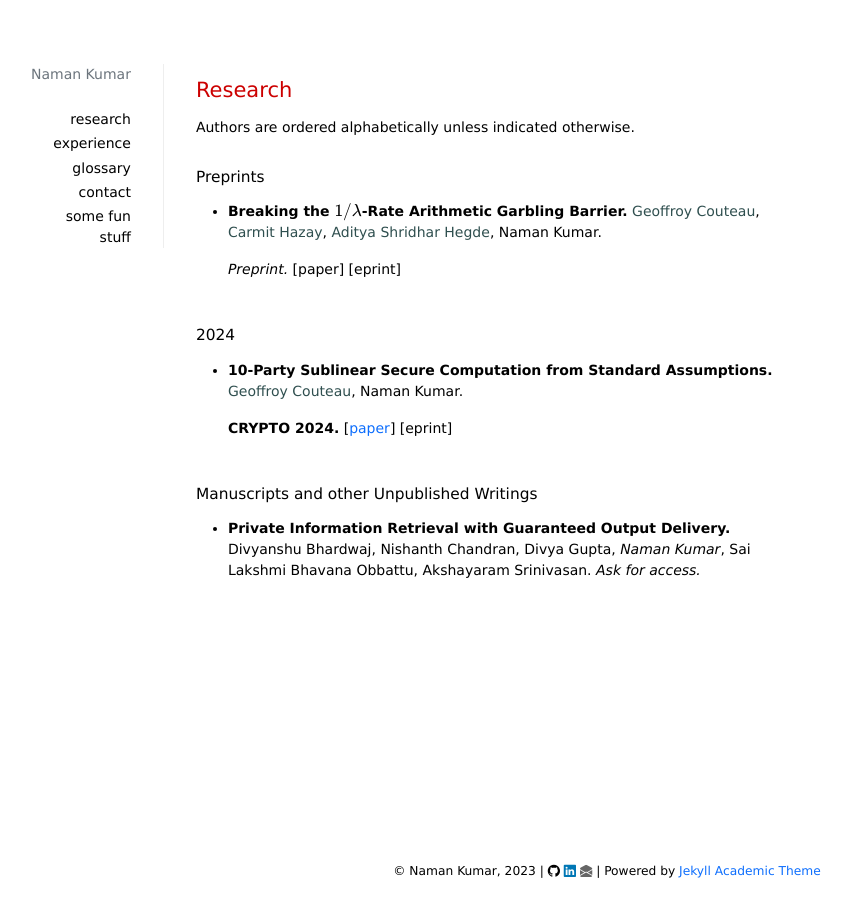
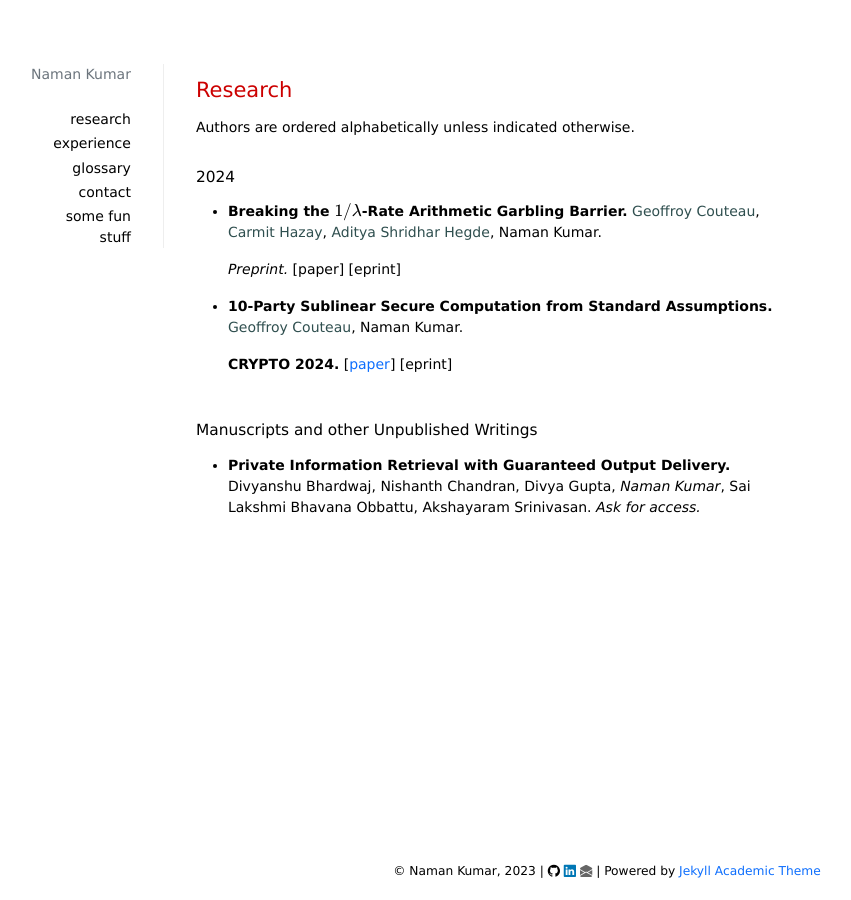
Before and after one commit to matcauthon49/matcauthon49.github.io, a Jekyll site: the page built from _pages/research.md, in a window 1280 px wide. Shown: the whole page, without its empty margins (33-884 px from the left). Built offline with Jekyll 4.4.1, drawn with Linux system fonts in a browser that asks for light colours; nearby versions of some CDN libraries; formulas are drawn with MathJax 3; a style sheet for code colours, icons or effects is not loaded.

Commit message:
Update research.md

```diff
--- a/_pages/research.md
+++ b/_pages/research.md
@@ -12,15 +12,12 @@ layout: default
 Authors are ordered alphabetically unless indicated otherwise.
 
 
-#### Preprints
+#### 2024
 
 + **Breaking the $$1/\lambda$$-Rate Arithmetic Garbling Barrier.**
   <a href="https://geoffroycouteau.github.io/" style="color: DarkSlateGray">Geoffroy Couteau</a>, <a href="https://www.eng.biu.ac.il/hazay/" style="color: DarkSlateGray">Carmit Hazay</a>, <a href="https://adishegde.github.io/" style="color: DarkSlateGray">Aditya Shridhar Hegde</a>, Naman Kumar.
 
   _Preprint._ [paper] [eprint]
-
-
-#### 2024
 
 + **10-Party Sublinear Secure Computation from Standard Assumptions.**
     <a href="https://geoffroycouteau.github.io/" style="color: DarkSlateGray">Geoffroy Couteau</a>, Naman Kumar.
```
